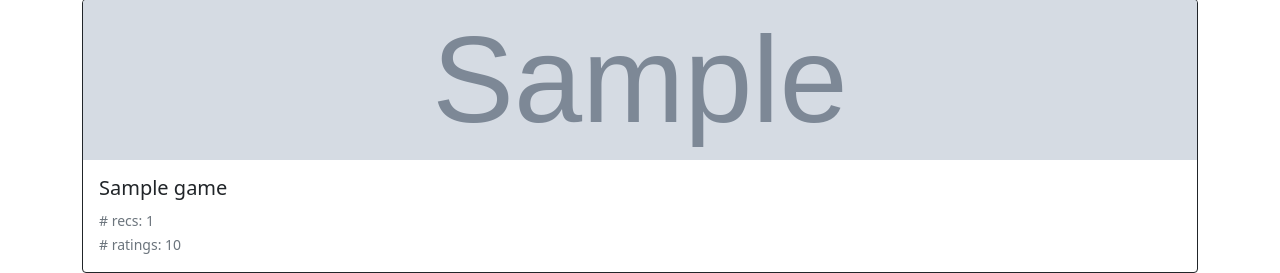
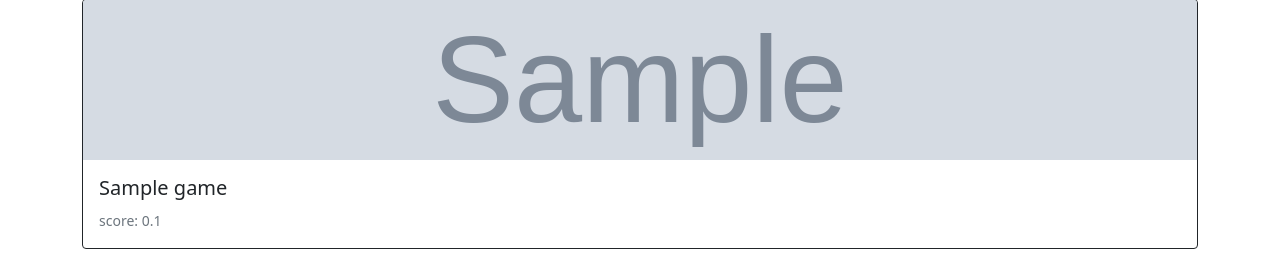
Before and after one commit to Tjorriemorrie/bggd, a Django app: page / in a window 1280 px wide. Shown: the part 686-959 px from the top of the page. After the commit the page ends 935 px from the top, so only its background shows below. Run offline with Django 3.2, Linux system fonts and the light colour scheme; tables that the repository leaves empty hold one stand-in row (values such as "Sample post"); grey boxes marked "Sample" are stand-in pictures; some libraries are stand-ins or nearby versions.

```diff
--- a/main/templates/main/home.html
+++ b/main/templates/main/home.html
@@ -86,9 +86,7 @@
                   <h5 class="card-title">{{ up.name }}</h5>
                   <p class="card-text">
                     <small class="text-muted">
-                      # recs: {{ up.recs_cnt|intcomma }}
-                      <br/>
-                      # ratings: {{ up.reviews_cnt|intcomma }}
+                      score: {{ up.score|floatformat }}
                     </small>
                   </p>
                 </div>
--- a/main/views.py
+++ b/main/views.py
@@ -26,7 +26,7 @@ def home_view(request):
             Q(recs_cnt__isnull=False) &
             Q(hotness__isnull=False) &
             Q(hotness__gt=0)
-        ).annotate(score=F('recs_cnt') / F('reviews_cnt')).order_by(
+        ).annotate(score=F('recs_cnt') / (F('reviews_cnt') + F('hotness'))).order_by(
             '-score').all()[:5]
         ctx = {
             'nav': 'home',
```
Also changed, not shown: 1 other file.
